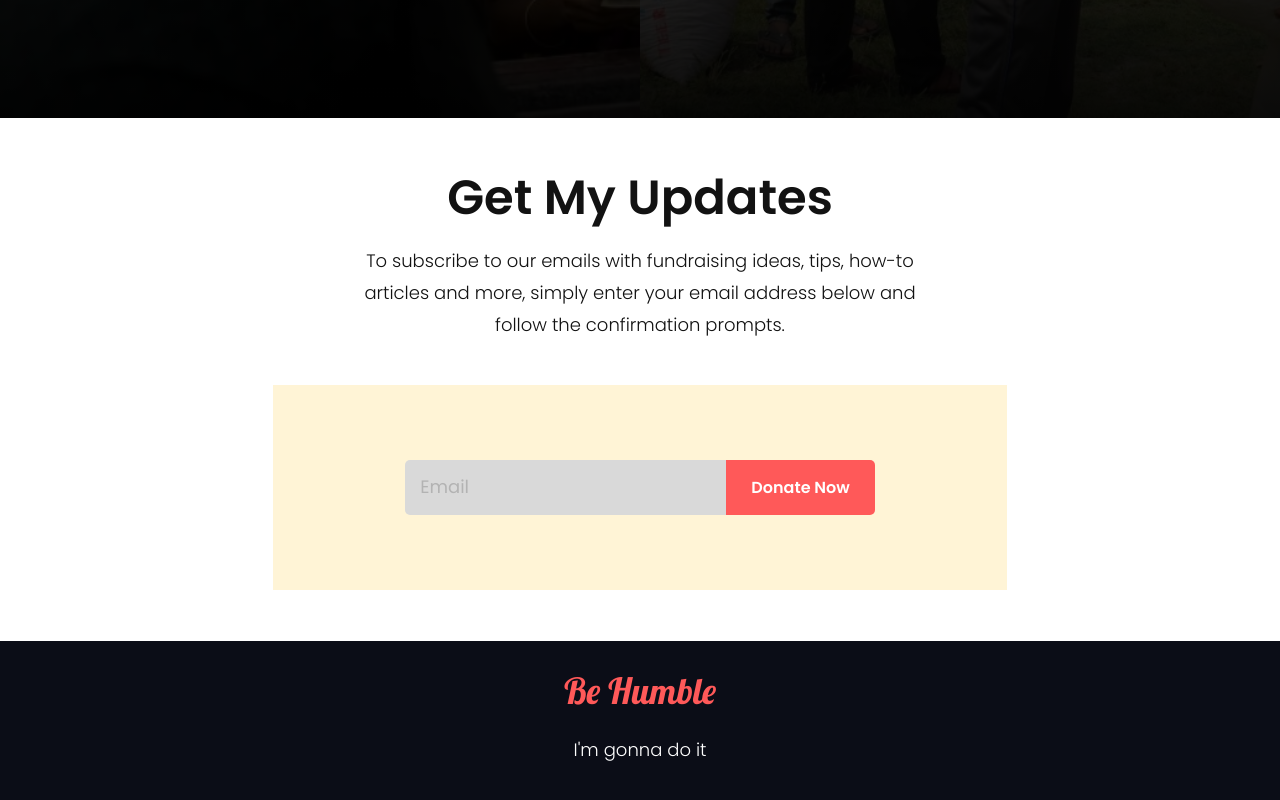
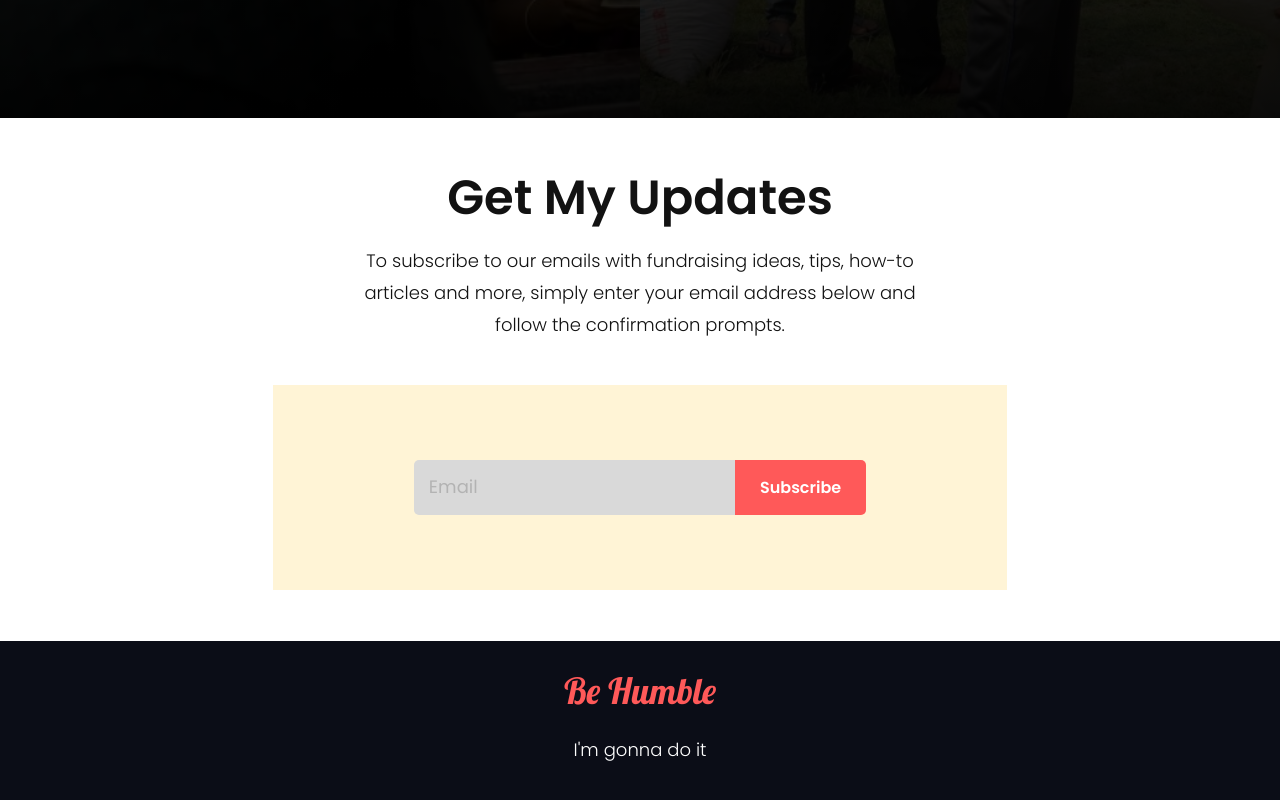
Before and after one commit to mdsamsulhuda07/donate-today, a plain HTML site: page index.html in a window 1280 px wide. Shown: the part 2762-3562 px from the top of the page. Drawn offline with Linux system fonts and the light colour scheme.

Commit message:
revision-final

```diff
--- a/index.html
+++ b/index.html
@@ -76,7 +76,7 @@
             <p class="sixty-percent-width">To subscribe to our emails with fundraising ideas, tips, how-to articles and more, simply enter your email address below and follow the confirmation prompts.</p>
             <form action="" class="subscribe-form">
                 <input type="email" class="subscribe-input" placeholder="Email">
-                <button class="subscribe-button">Donate Now</button>
+                <button class="subscribe-button">Subscribe</button>
             </form>
         </div>
     </section>
```
